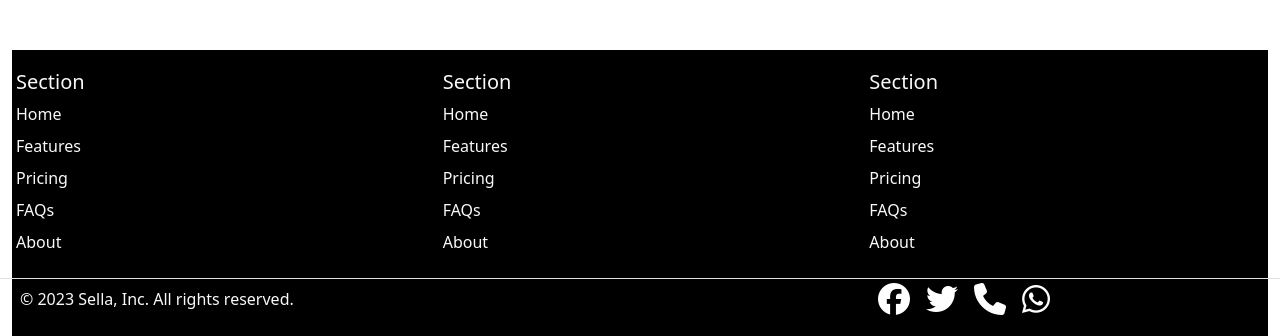
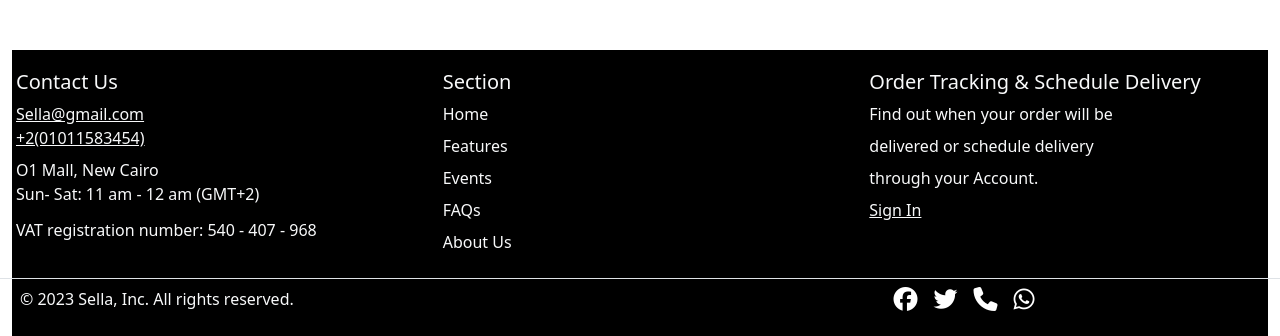
Before and after one commit to zeyadMohsenHegazy/Sella-FrontEnd, an Angular app: page / in a window 1280 px wide. Shown: the part 1757-2093 px from the top of the page. Built offline with nearby package versions, Linux system fonts and the light colour scheme.

Commit message:
Footer update

```diff
--- a/src/app/Components/Footer/footer.component.html
+++ b/src/app/Components/Footer/footer.component.html
@@ -1,13 +1,13 @@
     <footer class="py-1 bg-black text-light m-0">
       <div class="row">
         <div class="col-6 col-md-4 p-3 col-sm-6">
-          <h5>Section</h5>
+          <h5>Contact Us</h5>
           <ul class="nav flex-column">
-            <li class="nav-item mb-2"><a href="#" class="nav-link p-0 text-light">Home</a></li>
-            <li class="nav-item mb-2"><a href="#" class="nav-link p-0 text-light">Features</a></li>
-            <li class="nav-item mb-2"><a href="#" class="nav-link p-0 text-light">Pricing</a></li>
-            <li class="nav-item mb-2"><a href="#" class="nav-link p-0 text-light">FAQs</a></li>
-            <li class="nav-item mb-2"><a href="#" class="nav-link p-0 text-light">About</a></li>
+            <li class="nav-item "><a href="#" class="nav-link p-0 text-light text-decoration-underline">Sella@gmail.com</a></li>
+            <li class="nav-item mb-2"><a href="#" class="nav-link p-0 text-light text-decoration-underline">+2(01011583454)</a></li>
+            <li class="nav-item text-light p-o">O1 Mall, New Cairo</li>
+            <li class="nav-item mb-2 text-light">Sun- Sat: 11 am - 12 am (GMT+2)</li>
+            <li class="nav-item mb-2 text-light mt-1">VAT registration number: 540 - 407 - 968</li>
           </ul>
         </div>
 
@@ -16,55 +16,21 @@
           <ul class="nav flex-column">
             <li class="nav-item mb-2"><a href="#" class="nav-link p-0 text-light">Home</a></li>
             <li class="nav-item mb-2"><a href="#" class="nav-link p-0 text-light">Features</a></li>
-            <li class="nav-item mb-2"><a href="#" class="nav-link p-0 text-light">Pricing</a></li>
+            <li class="nav-item mb-2"><a href="#" class="nav-link p-0 text-light">Events</a></li>
             <li class="nav-item mb-2"><a href="#" class="nav-link p-0 text-light">FAQs</a></li>
-            <li class="nav-item mb-2"><a href="#" class="nav-link p-0 text-light">About</a></li>
+            <li class="nav-item mb-2"><a routerLink="/AboutUs" class="nav-link p-0 text-light">About Us</a></li>
           </ul>
         </div>
 
         <div class="col-lg-4 col-md-4 p-3 col-sm-12 justify-content-between">
-          <h5>Section</h5>
+          <h5>Order Tracking & Schedule Delivery</h5>
           <ul class="nav flex-column">
-            <li class="nav-item mb-2"><a href="#" class="nav-link p-0 text-light">Home</a></li>
-            <li class="nav-item mb-2"><a href="#" class="nav-link p-0 text-light">Features</a></li>
-            <li class="nav-item mb-2"><a href="#" class="nav-link p-0 text-light">Pricing</a></li>
-            <li class="nav-item mb-2"><a href="#" class="nav-link p-0 text-light">FAQs</a></li>
-            <li class="nav-item mb-2"><a href="#" class="nav-link p-0 text-light">About</a></li>
+            <li class="nav-item mb-2 text-light p-0">Find out when your order will be</li>
+            <li class="nav-item mb-2 text-light p-0">delivered or schedule delivery</li>
+              <li class="nav-item mb-2 text-light p-0">through your Account.</li>
+            <li class="nav-item mb-2"><a href="#" class="nav-link p-0 text-light text-decoration-underline">Sign In</a></li>
           </ul>
         </div>
-
-         <!--  <div class="col-6 col-md-3 mb-3">
-          <h5>Section</h5>
-            <ul class="nav flex-column">
-              <li class="nav-item mb-2"><a href="#" class="nav-link p-0 text-light">Home</a></li>
-              <li class="nav-item mb-2"><a href="#" class="nav-link p-0 text-light">Features</a></li>
-              <li class="nav-item mb-2"><a href="#" class="nav-link p-0 text-light">Pricing</a></li>
-              <li class="nav-item mb-2"><a href="#" class="nav-link p-0 text-light">FAQs</a></li>
-              <li class="nav-item mb-2"><a href="#" class="nav-link p-0 text-light">About</a></li>
-            </ul>
-          </div> -->
-
-          <!-- <div class="col-6 col-md-3 mb-3">
-            <h5>Section</h5>
-            <ul class="nav flex-column">
-              <li class="nav-item mb-2"><a href="#" class="nav-link p-0 text-light">Home</a></li>
-              <li class="nav-item mb-2"><a href="#" class="nav-link p-0 text-light">Features</a></li>
-              <li class="nav-item mb-2"><a href="#" class="nav-link p-0 text-light">Pricing</a></li>
-              <li class="nav-item mb-2"><a href="#" class="nav-link p-0 text-light">FAQs</a></li>
-              <li class="nav-item mb-2"><a href="#" class="nav-link p-0 text-light">About</a></li>
-            </ul>
-          </div> -->
-        <!-- <div class="col-md-5 offset-md-1 mb-3">
-          <form>
-            <h5>Subscribe to our newsletter</h5>
-            <p>Monthly digest of what's new and exciting from us.</p>
-            <div class="d-flex flex-column flex-sm-row w-100 gap-2">
-              <label for="newsletter1" class="visually-hidden">Email address</label>
-              <input id="newsletter1" type="text" class="form-control" placeholder="Email address">
-              <button class="btn btn-primary" type="button">Subscribe</button>
-            </div>
-          </form>
-        </div> -->
       </div>
 
       <div class="row border-top p-2  mb-0">
@@ -74,10 +40,10 @@
         </div>
         <div class="col-lg-6 col-sm-12">
         <ul class="list-unstyled d-flex justify-content-center">
-          <li class="ms-3"><a  href="#fa"><i class="fa-brands fa-facebook-f  fa-2xl" style="color: #ffffff;"></i></a></li>
-          <li class="ms-3"><a  href="#tw"><i class="fa-brands fa-twitter fa-2xl" style="color: #ffffff;"></i></a></li>
-          <li class="ms-3"><a  href="#tw"><i class="fa-solid fa-phone  fa-2xl" style="color: #ffffff;"></i></a></li>
-          <li class="ms-3"><a  href="#tw"><i class="fa-brands fa-whatsapp  fa-2xl" style="color: #ffffff;"></i></a></li>
+          <li class="ms-3"><a  href="#fa"><i class="fa-brands fa-facebook-f  fa-xl" style="color: #ffffff;"></i></a></li>
+          <li class="ms-3"><a  href="#tw"><i class="fa-brands fa-twitter fa-xl" style="color: #ffffff;"></i></a></li>
+          <li class="ms-3"><a  href="#tw"><i class="fa-solid fa-phone  fa-xl" style="color: #ffffff;"></i></a></li>
+          <li class="ms-3"><a  href="#tw"><i class="fa-brands fa-whatsapp  fa-xl" style="color: #ffffff;"></i></a></li>
         </ul>
       </div>
       </div>
```
